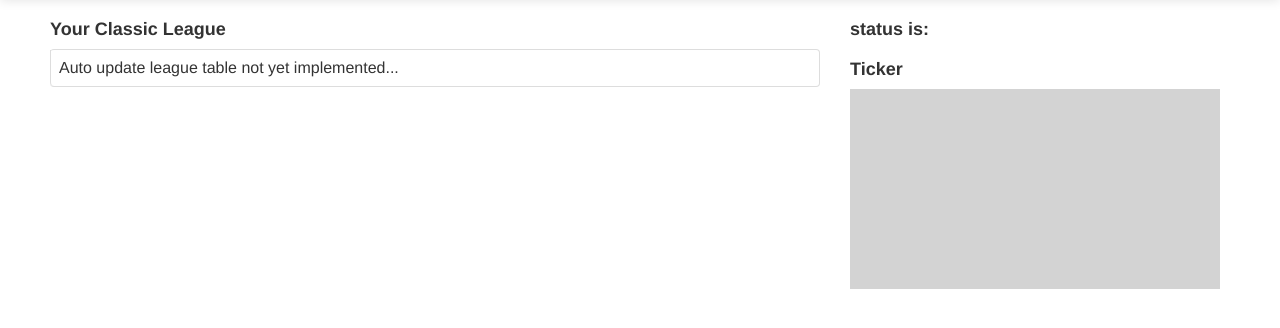
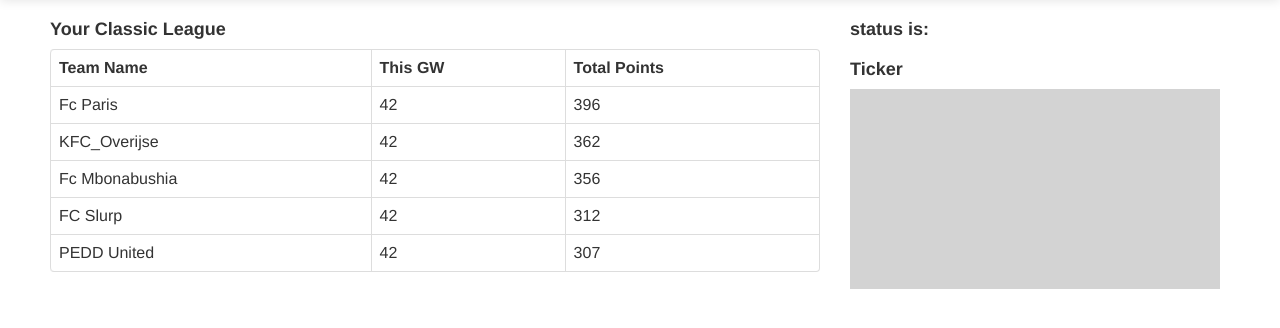
Before and after one commit to sylg/live_fpl_old, a Flask app: page /live in a window 1280 px wide. Shown: the part 41-369 px from the top of the page. Run offline with Flask 2, Linux system fonts and the light colour scheme; data that the repository does not hold is empty; some libraries are stand-ins or nearby versions.

Commit message:
working on Classic League tabel

```diff
--- a/app.py
+++ b/app.py
@@ -5,6 +5,13 @@ from push import *
 
 app = Flask(__name__)
 r.set('livefpl_status','')
+league = [[307, {'id': 37828, 'rank': 12, 'teamname':'PEDD United','gw_score':42 }],
+[356, {'id': 205633, 'rank': 6, 'teamname':'Fc Mbonabushia','gw_score':42 }],
+[312, {'id': 933573, 'rank': 11, 'teamname':'FC Slurp','gw_score':42 }],
+[362, {'id': 38861, 'rank': 5, 'teamname':'KFC_Overijse','gw_score':42 }],
+[396, {'id': 1538051, 'rank': 2, 'teamname':'Fc Paris','gw_score':42 }]]
+#league = {'PEDD United': {'id': 37828, 'rank': 12, 'totalpts': 307}, 'Fc Mbonabushia': {'id': 205633, 'rank': 6, 'totalpts': 356}, 'FC Slurp': {'id': 933573, 'rank': 11, 'totalpts': 312}, 'KFC_Overijse': {'id': 38861, 'rank': 5, 'totalpts': 362}, 'Fc Paris': {'id': 1538051, 'rank': 2, 'totalpts': 396}, 'CP Rangers': {'id': 194801, 'rank': 9, 'totalpts': 334}, 'FC Van Nico': {'id': 321564, 'rank': 7, 'totalpts': 342}, 'FC Lasne': {'id': 688922, 'rank': 1, 'totalpts': 407}, 'RSC Swarlz': {'id': 694831, 'rank': 4, 'totalpts': 383}, 'MonacoDiBaviera': {'id': 378429, 'rank': 3, 'totalpts': 388}, 'FC Jaboulani': {'id': 303108, 'rank': 8, 'totalpts': 337}, 'FC Gamos': {'id': 175286, 'rank': 10, 'totalpts': 317}}
+league = sorted(league, reverse=True)
 
 @app.route("/", methods=['GET', 'POST'])
 def index():
@@ -13,7 +20,7 @@ def index():
 
 @app.route("/live", methods=['GET', 'POST'])
 def live():
-	return render_template("live.html",pushed_data=r.lrange('pushed_data',0,-1))
+	return render_template("live.html",pushed_data=r.lrange('pushed_data',0,-1), league=league)
 
 @app.route("/status",methods=['GET','POST'])
 def status():
@@ -21,6 +28,7 @@ def status():
 
 
 
+
 if __name__ == '__main__':
 	# Bind to PORT if defined, otherwise default to 5000.
 	port = int(os.environ.get('PORT', 5000))
--- a/celeryconfig.py
+++ b/celeryconfig.py
@@ -5,8 +5,8 @@ from push import *
 CELERY_TIMEZONE = 'Europe/London'
 
 
-#BROKER_URL = 'redis://localhost:6379/0'
-BROKER_URL = redis_url
+BROKER_URL = 'redis://localhost:6379/0'
+#BROKER_URL = redis_url
 
 # List of modules to import when celery starts.
 CELERY_IMPORTS = ("tasks" )
--- a/push.py
+++ b/push.py
@@ -2,10 +2,10 @@ import pusher
 import redis
 import os
 
-redis_url =  os.getenv('OPENREDIS_URL', 'redis://localhost')
-r = redis.from_url(redis_url)
+#redis_url =  os.getenv('OPENREDIS_URL', 'redis://localhost')
+#r = redis.from_url(redis_url)
 
-#r = redis.StrictRedis(host='localhost', port=6379, db=0 )
+r = redis.StrictRedis(host='localhost', port=6379, db=0 )
 
 pusher.app_id = "28247"
 pusher.key = "b2c9525770d59267a6a2"
@@ -30,10 +30,10 @@ def push_data(name,keys,fixture_id):
 			msg = '<li><p><span rel="tooltip" title="total point: %s" class="player-name">%s </span>' % (r.hget(name+':fresh:'+str(fixture_id),'TP'), name) +messages[key]+ '</p></li>'
 			if key == "S":
 				if int(keys[key]) % 3 == 0:
-					p['prod_ticker'].trigger('update', {'message': msg })
+					p['test_channel'].trigger('chatmessage', {'message': msg })
 					r.lpush('pushed_data', msg)
 			else:
-				p['prod_ticker'].trigger('update', {'message': msg })
+				p['test_channel'].trigger('chatmessage', {'message': msg })
 				r.lpush('pushed_data', msg)
 	r.rename(name+':fresh:%s' %str(fixture_id), name+':old:%s' %str(fixture_id))
 
--- a/tasks.py
+++ b/tasks.py
@@ -7,8 +7,8 @@ from bs4 import BeautifulSoup
 import urllib2
 from push import *
 
-#celery = Celery('tasks', broker='redis://localhost:6379/0')
-celery = Celery('tasks', broker=redis_url)
+celery = Celery('tasks', broker='redis://localhost:6379/0')
+#celery = Celery('tasks', broker=redis_url)
 
 def dict_diff(dict_a, dict_b):
     return dict([
--- a/templates/live.html
+++ b/templates/live.html
@@ -21,8 +21,8 @@
 	    WEB_SOCKET_DEBUG = true;
 
 	    var pusher = new Pusher('b2c9525770d59267a6a2');
-	    var channel = pusher.subscribe('prod_ticker');
-	    channel.bind('update', function(data) {
+	    var channel = pusher.subscribe('test_channel');
+	    channel.bind('chatmessage', function(data) {
     		$(data.message).prependTo('#update').hide();
     		$('span').tooltip();
     		$('li').show(600);
@@ -44,9 +44,21 @@
 	<div class="span8">
 		<h4>Your Classic League</h4>
 		<table class="table table-bordered">
-			<tr>
-				<td>Auto update league table not yet implemented...</td>
-			</tr>
+			<thead>
+				<tr>
+					<th>Team Name</th>
+					<th rel='tooltip' data-title='Current GW Points'>This GW</th>
+					<th rel='tooltip'data-title='Total Point for this season, including this GW points'>Total Points</th>
+				</tr>
+			</thead>
+			{% for team in league %}
+				<tr>
+					<td>{{ team[1]['teamname'] }}</td>
+					<td>{{ team[1]['gw_score'] }}</td>
+					<td>{{ team[0] }}</td>
+				</tr>
+			{% endfor %}
+
 		</table>
 
 	</div>
@@ -68,7 +80,8 @@
 </div>
 
 <script type="text/javascript">
-$('span[rel=tooltip]').tooltip();
+$('[rel=tooltip]').tooltip();
+$('th').tooltip();
 $.get('/status', function(data) {
 			$('#status').text('')
 			$('#status').append(data)
```
Also changed, not shown: testing.py (+10 -3 lines).
